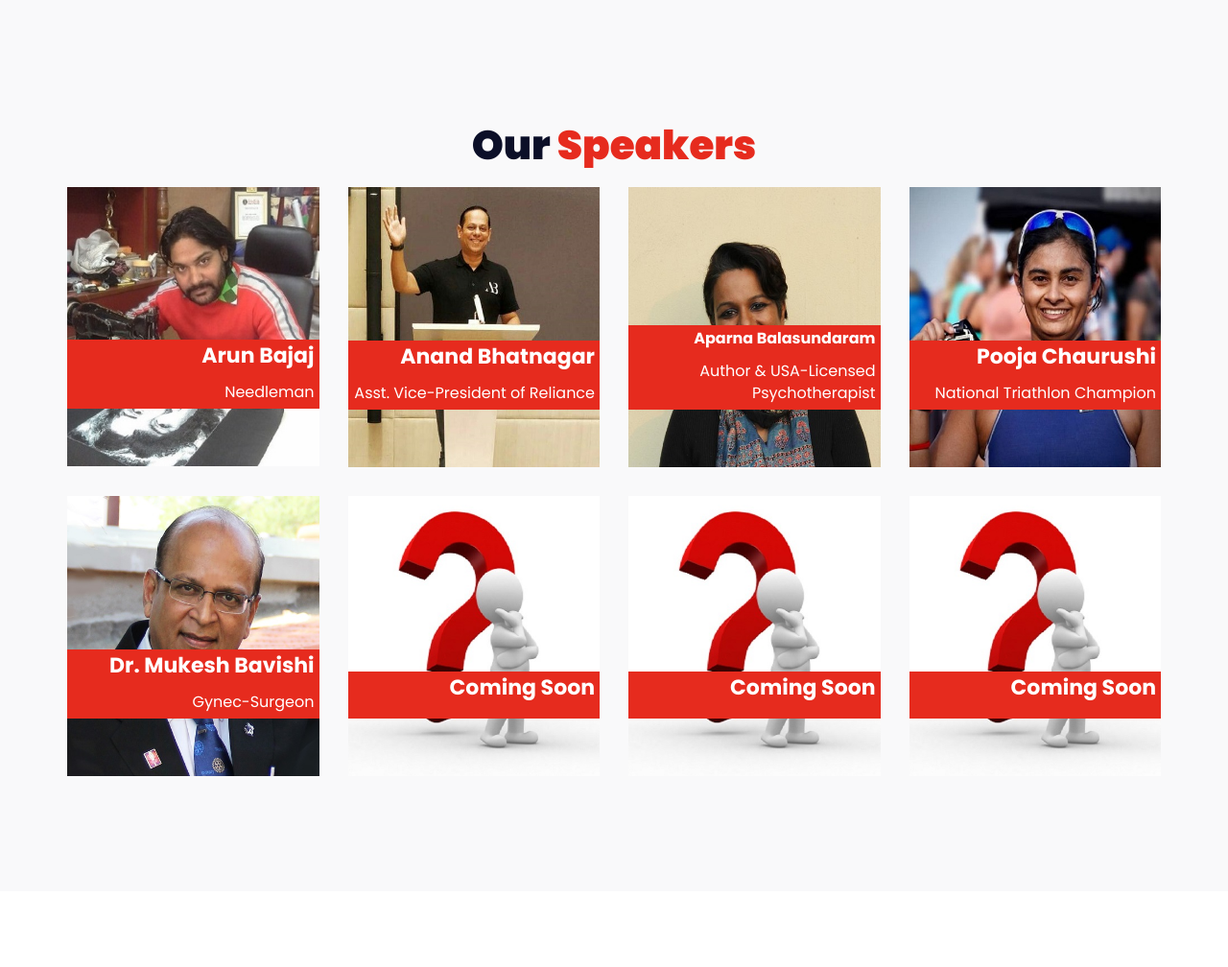
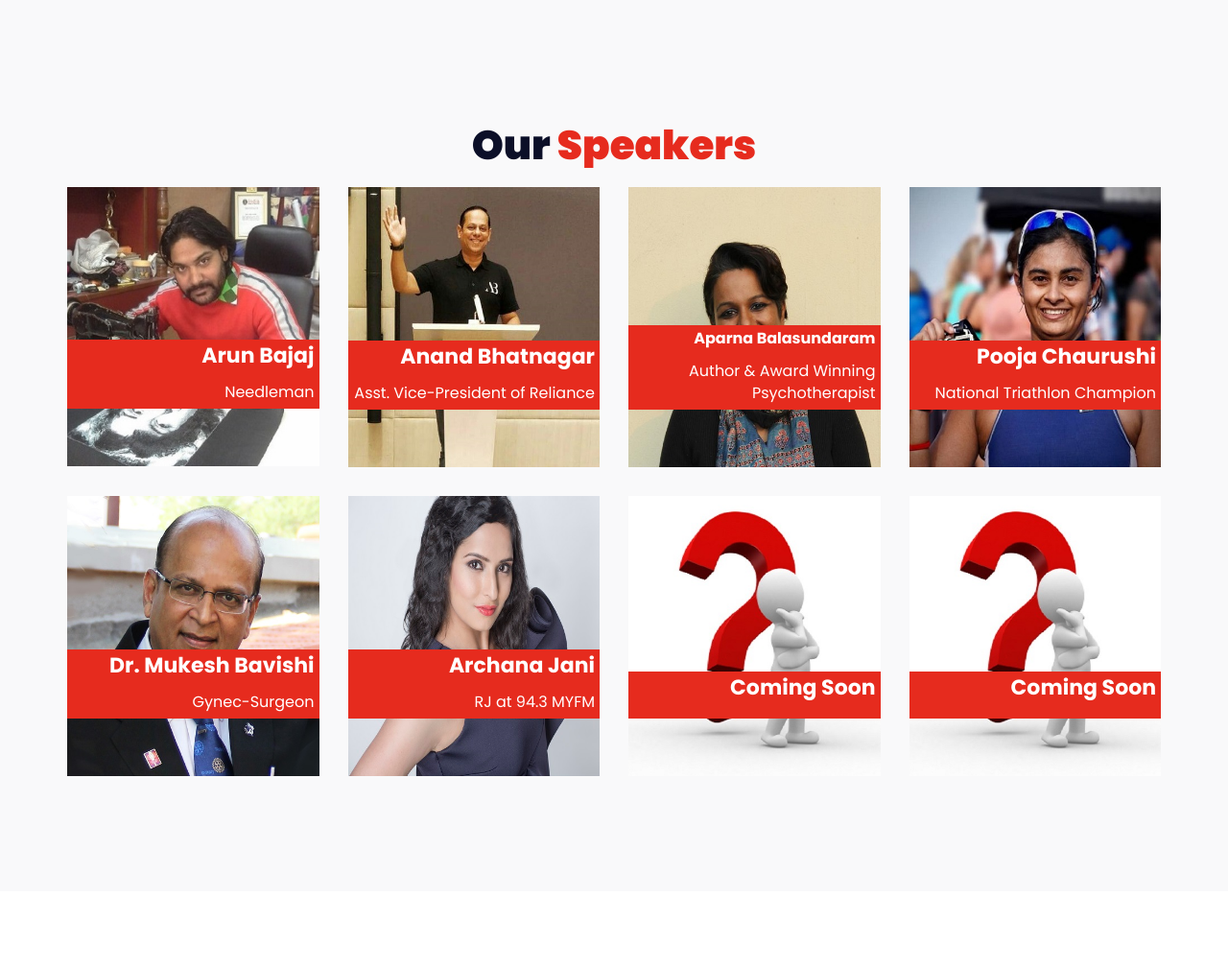
Before and after one commit to kishanvaghasia/tedxvgecbackup, a PHP site: page / in a window 1280 px wide. Shown: the part 2159-3167 px from the top of the page at 96% size. Run offline with PHP 8.4, Linux system fonts and the light colour scheme.

```diff
--- a/index.php
+++ b/index.php
@@ -252,29 +252,6 @@ include("header.php");
 -->
 				<!-- /speaker -->
 
-				<!-- speaker
-				<div class="col-md-4 col-sm-6">
-					<div class="speaker" data-toggle="modal" data-target="#speaker-modal-2">
-						<div class="speaker-img">
-							<img src="./img/aparna%20-%20Copy.jpg" alt="">
-						</div>
-						<div class="speaker-body">
-
-							<div class="speaker-social">
-								<a href="#"><i class="fa fa-facebook"></i></a>
-								<a href="#"><i class="fa fa-twitter"></i></a>
-								<a href="#"><i class="fa fa-instagram"></i></a>
-								<a href="#"><i class="fa fa fa-linkedin"></i></a>
-							</div>
-
-							<div class="speaker-content">
-								<h2>Aparna Samuel Balasundaram</h2>
-								<span>Physchoteraphist and Author</span>
-							</div>
-						</div>
-					</div>
-				</div>
-				-->
 
 
                 <!-- Anand speaker -->
@@ -323,7 +300,7 @@ include("header.php");
 
 							<div class="speaker-content">
 								<h4>Aparna Balasundaram</h4>
-								<span>Author & USA-Licensed Psychotherapist</span>
+								<span>Author & Award Winning Psychotherapist</span>
 							</div>
 						</div>
 					</div>
@@ -382,26 +359,24 @@ include("header.php");
 
 
 
-	  <!-- speaker -->
+			 <!-- speaker -->
 				<div class="col-md-3 col-sm-6">
-					<div class="speaker" data-toggle="modal" data-target="#speaker-modal-one">
+					<div class="speaker" data-toggle="modal" data-target="#speaker-modal-2">
 						<div class="speaker-img">
-							<img src="./img/QMarkSmall%20-%20Copy.jpg" alt="">
+							<img src="./img/aj.jpg" alt="Archana Jain">
 						</div>
 						<div class="speaker-body">
 
-<!--
 							<div class="speaker-social">
-								<a href="#"><i class="fa fa-facebook"></i></a>
-								<a href="#"><i class="fa fa-twitter"></i></a>
-								<a href="#"><i class="fa fa-instagram"></i></a>
-								<a href="#"><i class="fa fa fa-linkedin"></i></a>
+								<a target="_blank" href="https://www.facebook.com/myrjarchanajani/"><i class="fa fa-facebook"></i></a>
+								<a target="_blank" href="https://twitter.com/myrjarchanajani"><i class="fa fa-twitter"></i></a>
+								<a target="_blank" href="https://www.instagram.com/myrjarchanajani/?utm_source=ig_profile_share&igshid=1ep96acpndzhw"><i class="fa fa-instagram"></i></a>
+								<!-- <a target="_blank" href="#"><i class="fa fa fa-linkedin"></i></a> -->
 							</div>
--->
 
-							<div class="speaker-content">
-								<h3>Coming Soon</h3>
-								<span></span>
+								<div class="speaker-content">
+								<h3>Archana Jani</h3>
+								<span>RJ at 94.3 MYFM</span>
 							</div>
 						</div>
 					</div>
@@ -531,63 +506,6 @@ include("header.php");
 				</div>
 				<!-- /speaker modal -->
 
-                <!--
-				<div id="speaker-modal-2" class="speaker-modal modal fade">
-					<div class="modal-dialog">
-						<div class="modal-content">
-							<button type="button" class="speaker-modal-close" data-dismiss="modal"></button>
-							<div class="modal-body">
-								<div class="row">
-									<div class="col-md-5">
-										<div class="speaker-modal-img">
-											<img src="./img/aparna.jpg" alt="">
-										</div>
-									</div>
-									<div class="col-md-7">
-										<div class="speaker-modal-content">
-											<h2 class="speaker-name">Aparna Samuel Balasundaram</h2>
-											<span class="speaker-job">Physchoteraphist and Author</span>
-
-											<p><br>She is an author and USA-licensed Psychotherapist with 20 years of experience in the field of human development,parent Coaching,Training and education.She is the recipient of New-york university’s ‘Deans Award’ for academic excellence and the press-Ganey award for clinical expertise,USA. Aparna has been published in leading print media and has been invited as a speaker to international conferences.</p>
-
-
-											<div class="speaker-website">
-												<h4>Website</h4>
-												<a href="#">www.johndoe.com</a>
-											</div>
-
-											<div class="speaker-social">
-												<h4>Social Profile</h4>
-												<a href="#"><i class="fa fa-facebook"></i></a>
-												<a href="#"><i class="fa fa-twitter"></i></a>
-												<a href="#"><i class="fa fa-instagram"></i></a>
-												<a href="#"><i class="fa fa fa-linkedin"></i></a>
-											</div>
-
-
-
-											<div class="speaker-events">
-												<h4>Sessions</h4>
-												<div class="speaker-event">
-													<span><strong>Day 1 -</strong> February 20, 2018 8 : 00 AM - 11 : 00 AM</span>
-													<p>His id altera fabellas facilisis. Has eros assueverit cu</p>
-												</div>
-
-												<div class="speaker-event">
-													<span><strong>Day 2 -</strong> February 20, 2018 8 : 00 AM - 11 : 00 AM</span>
-													<p>At mucius deserunt delicatissimi eam, labitur detraxit ut sit</p>
-												</div>
-											</div>
-
-
-										</div>
-									</div>
-								</div>
-							</div>
-						</div>
-					</div>
-				</div>
-				 -->
 
 
 
@@ -774,9 +692,9 @@ include("header.php");
 										<div class="speaker-modal-content">
 											<h2 class="speaker-name">Aparna Balasundaram</h2>
                                             <br>
-											<span class="speaker-job">Author and USA-Licensed Psychotherapist</span>
+											<span class="speaker-job">Author and Award Winning Psychotherapist</span>
 
-											<p><br><b><i>Aparna Samuel Balasundaram is a is an author and USA-Licensed Psychotherapist with 20 years of experience in the field of Human Development, Parent Coaching, Training and Education.</i></b> She is the recipient of New York University’s ‘Deans Award’ for academic excellence and the Press-Ganey Award for Clinical Expertise, USA. Aparna has been published in leading print media and has been invited as a speaker to international conferences.
+											<p><br><b><i>Aparna Samuel Balasundaram is a is an author and Award Winning Psychotherapist with 20 years of experience in the field of Human Development, Parent Coaching, Training and Education.</i></b> She is the recipient of New York University’s ‘Deans Award’ for academic excellence and the Press-Ganey Award for Clinical Expertise, USA. Aparna has been published in leading print media and has been invited as a speaker to international conferences.
 											She is the Founder of three organizations that helps people reach their full potential so they might lead flourishing lives - LIFE SKILLS EXPERTS, A FLOURISHING ME and WORK SKILLS EXPERTS.
 											Life Skills Experts is passionate about raising happy, confident and successful children and families! They conduct Positive Parenting Workshops, Transformational Teacher Training and Children’s Life Skills Session, with progressive corporates and schools like- The Doon School, Vasant Valley School, Step by Step World School, Kunskapsskolan, American Embassy School, Microsoft, Wipro, Airtel, Accenture, NDTV, Suncity World School, Lancers International, American Excelsior, Aricent, Biocon, DLF, UNICEF.</p>
 
@@ -872,7 +790,61 @@ include("header.php");
 					</div>
 				</div>
 
+                <div id="speaker-modal-2" class="speaker-modal modal fade">
+					<div class="modal-dialog">
+						<div class="modal-content">
+							<button type="button" class="speaker-modal-close" data-dismiss="modal"></button>
+							<div class="modal-body">
+								<div class="row">
+									<div class="col-md-5">
+										<div class="speaker-modal-img">
+											<img src="./img/aj.jpg" alt="">
+										</div>
+									</div>
+									<div class="col-md-7">
+										<div class="speaker-modal-content">
+											<h2 class="speaker-name">Archana Jani</h2></br>
+											<span class="speaker-job">"Passion is the oxygen of the soul."</span>
 
+											<p><br>One of the few lucky people who don't work, they just earn from their passion, <b><i>RJ Archana has become a popular name throughout Gujarat.</i></b> A graduate of St. Xavier's College, Ahmedabad; this MY FM RJ continues to entertain people and is loved by them. Learn more about the creative and passionate life of RJ Archana Jani exclusively at TEDx-VGEC.</p>
+
+<!--
+											<div class="speaker-website">
+												<h4>Website</h4>
+												<a href="#">www.johndoe.com</a>
+											</div> -->
+
+							<div class="speaker-social">
+								<h4>Social Profile</h4>
+								<a target="_blank" href="https://www.facebook.com/myrjarchanajani/"><i class="fa fa-facebook"></i></a>
+								<a target="_blank" href="https://twitter.com/myrjarchanajani"><i class="fa fa-twitter"></i></a>
+								<a target="_blank" href="https://www.instagram.com/myrjarchanajani/?utm_source=ig_profile_share&igshid=1ep96acpndzhw"><i class="fa fa-instagram"></i></a>
+								<!-- <a target="_blank" href="#"><i class="fa fa fa-linkedin"></i></a> -->
+							</div>
+
+
+<!--
+											<div class="speaker-events">
+												<h4>Sessions</h4>
+												<div class="speaker-event">
+													<span><strong>Day 1 -</strong> February 20, 2018 8 : 00 AM - 11 : 00 AM</span>
+													<p>His id altera fabellas facilisis. Has eros assueverit cu</p>
+												</div>
+
+												<div class="speaker-event">
+													<span><strong>Day 2 -</strong> February 20, 2018 8 : 00 AM - 11 : 00 AM</span>
+													<p>At mucius deserunt delicatissimi eam, labitur detraxit ut sit</p>
+												</div>
+											</div> -->
+
+
+										</div>
+									</div>
+								</div>
+							</div>
+						</div>
+					</div>
+				</div>
 
 				<div id="speaker-modal-8" class="speaker-modal modal fade">
 					<div class="modal-dialog">
@@ -1239,7 +1211,7 @@ include("header.php");
 				<div class="col-md-3 col-sm-4 col-xs-6">
 					<h3 style="color: #e62b1e; text-align: center;">HighTea Sponsor</h3>
 					<a href="https://www.justdial.com/Ahmedabad/Gozel-Salons-Nr-Sakar-School-Chandkheda/079PXX79-XX79-170508165055-G6N6_BZDET" class="sponsor">
-						<img src="./img/gozel.jpg" alt="">
+						<img src="./img/gs.jpg" alt="">
 					</a>
 				</div>
 				<!-- /sponsor -->
@@ -1264,9 +1236,18 @@ include("header.php");
 
 				<!-- sponsor -->
 				<div class="col-md-3 col-sm-4 col-xs-6">
+					<h3 style="color: #e62b1e; text-align: center;">Participants T-shirt Sponsor</h3>
+					<a href="http://www.kudratikahumbo.com/" class="sponsor">
+						<img src="./img/kl.png" alt="">
+					</a>
+				</div>
+				<!-- /sponsor -->
+
+				<!-- sponsor -->
+				<div class="col-md-3 col-sm-4 col-xs-6">
 					<h3 style="color: #e62b1e; text-align: center;">Printing Partner</h3>
 					<a href="https://www.justdial.com/Ahmedabad/Sunshine-Photo-Print-Pvt-Ltd-New-C-G-Road-Chandkheda/079PXX79-XX79-150221175106-V2G1_BZDET" class="sponsor">
-						<img src="./img/sunshine.png" alt="">
+						<img src="./img/sunshinec.png" alt="">
 					</a>
 				</div>
 				<!-- /sponsor -->
```
Also changed, not shown: img/aj.JPG (added), img/gs.jpg (added), img/kl.png (added), img/sunshinec.png (added).
